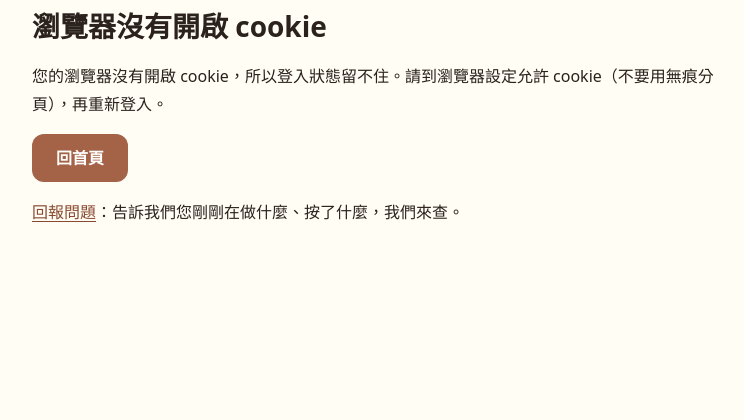
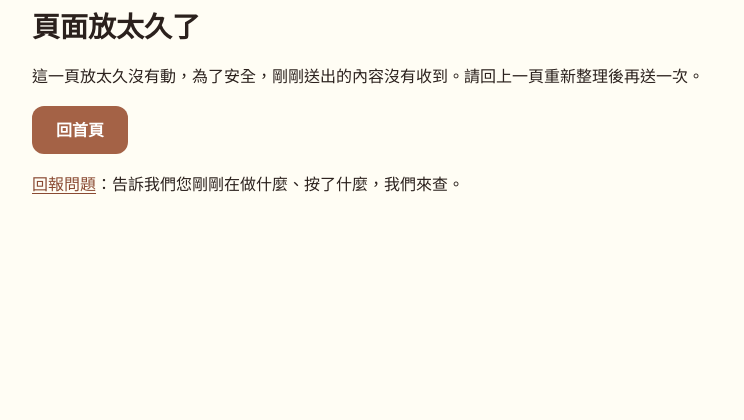
Before and after one commit to CCNDA/loveuno-2026, a Laravel app: template resources/views/errors/419.blade.php in a window 1280 px wide. Shown: the part 105-525 px from the top of the page, without its empty margins (256-1000 px from the left). Run offline with Laravel 12, Linux system fonts and the light colour scheme; the template is opened without the code that fills it, so the values that code supplies are empty.

Commit message:
419 不從「有沒有帶 session cookie」判沒開 cookie（小布 11/23 08:41 審查，選 a）
- 419 維持「頁面放太久了」；另加藏著的 cookie 提示，由 cookie-check.js 依 navigator.cookieEnabled 打開
- 測試改成：不帶／帶 session cookie 都顯示「頁面放太久了」且提示藏著；陰性對照（換回 49c549b 的判斷）會紅

Co-Authored-By: Claude Opus 5.5 <noreply@anthropic.com>

```diff
--- a/resources/views/errors/419.blade.php
+++ b/resources/views/errors/419.blade.php
@@ -1,17 +1,15 @@
 @extends('layouts.app')
 
 {{-- 錯誤頁也要能回報（年長會友最常卡在這裡；回應表單兩面審查 11/2） --}}
-@section('title', request()->hasCookie(config('session.cookie')) ? '頁面放太久了' : '瀏覽器沒有開啟 cookie')
+@section('title', '頁面放太久了')
 
 @section('content')
-@if (! request()->hasCookie(config('session.cookie')))
-{{-- 送出時沒有帶 session cookie：多半是瀏覽器不存 cookie（Asana 1220224661011603，熊叔叔 11/5 選 C1） --}}
-<h1>瀏覽器沒有開啟 cookie</h1>
-<p>您的瀏覽器沒有開啟 cookie，所以登入狀態留不住。請到瀏覽器設定允許 cookie（不要用無痕分頁），再重新登入。</p>
-@else
 <h1>頁面放太久了</h1>
 <p>這一頁放太久沒有動，為了安全，剛剛送出的內容沒有收到。請回上一頁重新整理後再送一次。</p>
-@endif
+{{-- 瀏覽器自己說 cookie 關掉才顯示（Asana 1220224661011603）。不從「有沒有帶 session cookie」推：
+     登入頁放超過 2 小時 cookie 會過期、送出時一樣沒帶，那是真的放太久（小布 11/23 審查） --}}
+<div class="error-summary" id="cookie-warn" role="alert" hidden>您的瀏覽器沒有開啟 cookie，所以登入狀態留不住。請到瀏覽器設定允許 cookie（不要用無痕分頁），再重新登入。</div>
 <p><a class="button" href="{{ route('home') }}">回首頁</a></p>
 <p><a href="{{ route('feedback.create', ['from' => request()->getRequestUri()]) }}" target="_blank" rel="noopener">回報問題<span class="visually-hidden">（開新分頁）</span></a>：告訴我們您剛剛在做什麼、按了什麼，我們來查。</p>
+<script src="{{ asset('js/cookie-check.js') }}?v={{ $appVersion ?? '' }}" defer></script>
 @endsection
```
Also changed, not shown: tests/Feature/CookieHintTest.php (+7 -5 lines).
